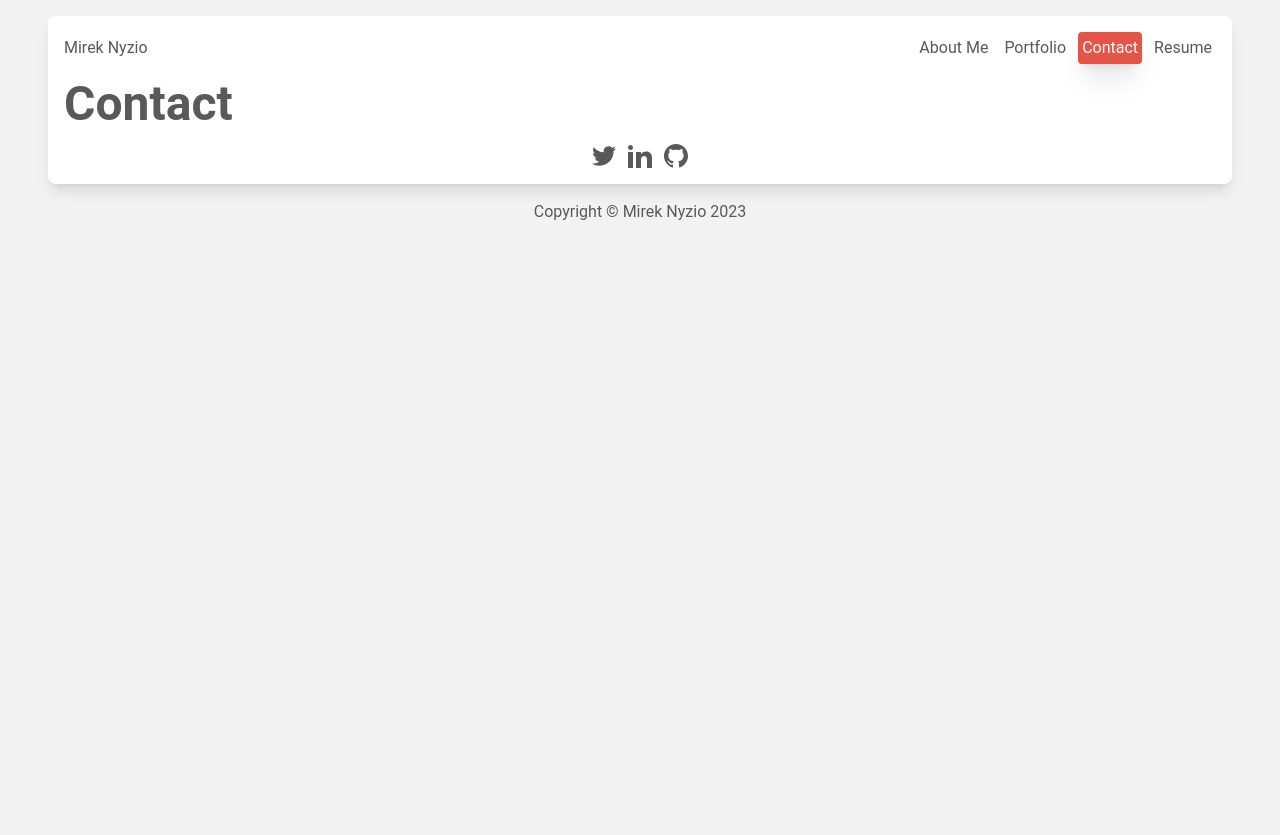
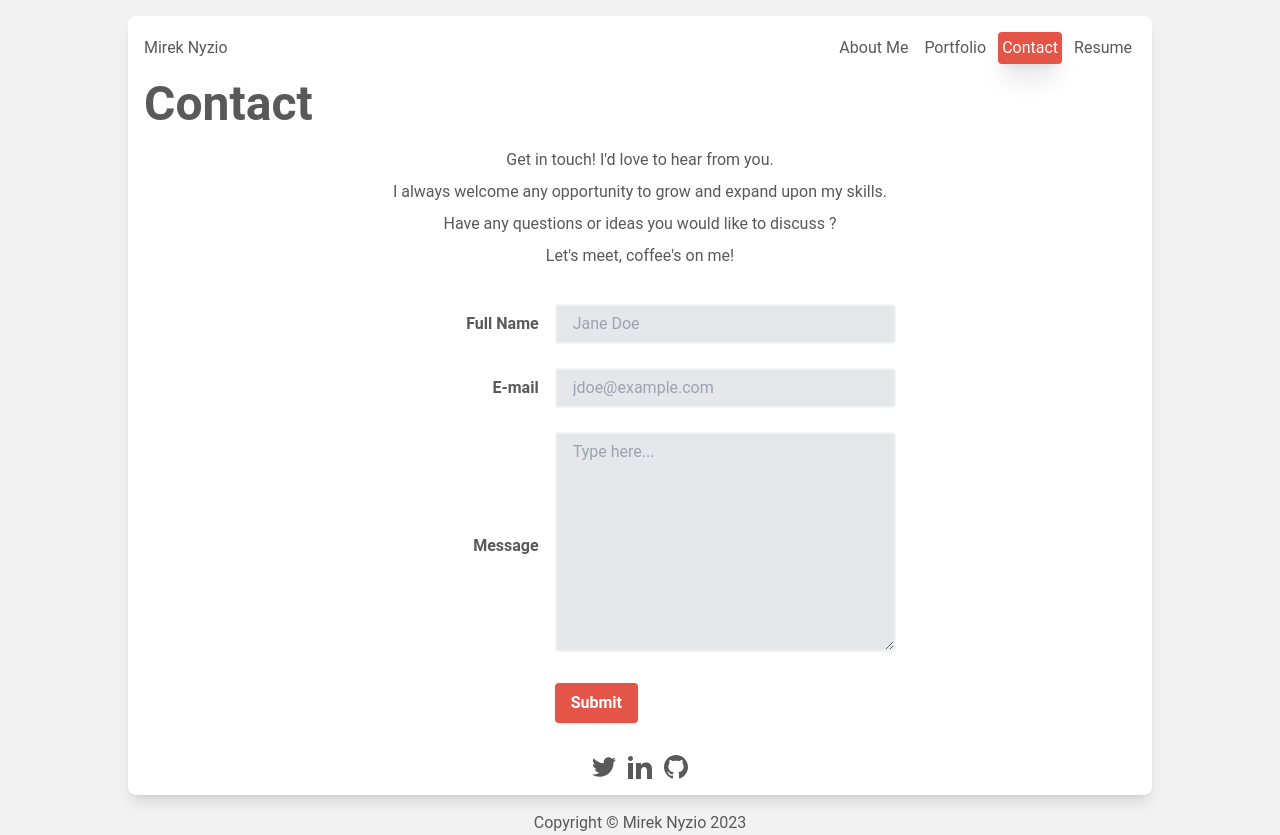
Before and after one commit to mnyzio/react-portfolio, a React (Create React App) app: page /contact in a window 1280 px wide. Before the commit the page ends 800 px from the top, so only its background shows below. Built offline with nearby package versions, Linux system fonts and the light colour scheme.

Commit message:
completed contact card

```diff
--- a/package.json
+++ b/package.json
@@ -42,6 +42,7 @@
     ]
   },
   "devDependencies": {
+    "@tailwindcss/forms": "^0.5.3",
     "tailwindcss": "^3.3.2"
   }
 }
--- a/src/App.js
+++ b/src/App.js
@@ -17,7 +17,7 @@ function App() {
     // Page wrapper
     <div className="w-full flex flex-col items-center px-4 sm:px-12">
       {/* Content wrapper */}
-      <div className="bg-white w-full max-w-screen-xl m-4 p-4 rounded-lg shadow-lg">
+      <div className="bg-white w-full max-w-screen-lg m-4 p-4 rounded-lg shadow-lg">
         <NavBar />
         <Routes>
           <Route path="/" element={<About />} />
--- a/src/pages/Contact.js
+++ b/src/pages/Contact.js
@@ -1,6 +1,62 @@
+import { useState } from "react";
+import validateEmail from "../utils/helpers";
 import { motion as m } from "framer-motion";
 
 export default function Contact() {
+  // Create state variables htmlFor the fields in the form
+  // We are also setting their initial values to an empty string
+  const [email, setEmail] = useState("");
+  const [name, setName] = useState("");
+  const [message, setMessage] = useState("");
+  const [errorMessage, setErrorMessage] = useState("");
+
+  const handleInputChange = (e) => {
+    const { target } = e;
+    const inputType = target.name;
+    const inputValue = target.value;
+
+    if (inputType === "email") {
+      setEmail(inputValue);
+    } else if (inputType === "full-name") {
+      setName(inputValue);
+    } else {
+      setMessage(inputValue);
+    }
+  };
+
+  const handleFormSubmit = (e) => {
+    e.preventDefault();
+
+    // Check to see if user entered name
+    if (!name) {
+      setErrorMessage("Please enter your name");
+      document.getElementById("full-name").focus();
+      return;
+    }
+
+    // Check to see if user entered valid e-mail address
+    if (!validateEmail(email)) {
+      setErrorMessage("Please enter valid e-mail address");
+      document.getElementById("email").focus();
+      return;
+    }
+
+    // Check to see if user entered message
+    if (!message) {
+      setErrorMessage("Message field cannot be empty");
+      document.getElementById("message").focus();
+      return;
+    }
+
+    //
+    alert(`Thank you for your message ${name}.`);
+
+    setEmail("");
+    setName("");
+    setMessage("");
+    setErrorMessage("");
+  };
+
   return (
     <m.section
       initial={{ y: "10%", opacity: 0 }}
@@ -10,6 +66,104 @@ export default function Contact() {
       className="py-4"
     >
       <h3 className="text-5xl font-bold">Contact</h3>
+      <div className="p-4 leading-8 md:text-center">
+        <p>Get in touch! I'd love to hear from you.</p>
+        <p>I always welcome any opportunity to grow and expand upon my skills.</p>
+        <p>Have any questions or ideas you would like to discuss ?</p>
+        <p>Let's meet, coffee's on me!</p>
+      </div>
+      <form className="w-full max-w-lg mx-auto py-4">
+        <div className="md:flex md:items-center mb-6">
+          <div className="md:w-1/3">
+            <label
+              className="block font-bold md:text-right mb-1 md:mb-0 pr-4"
+              htmlFor="full-name"
+            >
+              Full Name
+            </label>
+          </div>
+          <div className="md:w-2/3">
+            <input
+              className="bg-gray-200 appearance-none border-2 border-body-bg-color rounded w-full py-2 px-4 leading-tight focus:outline-none focus:bg-white focus:border-orange"
+              name="full-name"
+              id="full-name"
+              onChange={handleInputChange}
+              value={name}
+              type="text"
+              placeholder="Jane Doe"
+            />
+          </div>
+        </div>
+        <div className="md:flex md:items-center mb-6">
+          <div className="md:w-1/3">
+            <label
+              className="block font-bold md:text-right mb-1 md:mb-0 pr-4"
+              htmlFor="email"
+            >
+              E-mail
+            </label>
+          </div>
+          <div className="md:w-2/3">
+            <input
+              className="bg-gray-200 appearance-none border-2 border-body-bg-color rounded w-full py-2 px-4 leading-tight focus:outline-none focus:bg-white focus:border-orange"
+              name="email"
+              id="email"
+              onChange={handleInputChange}
+              value={email}
+              type="text"
+              placeholder="jdoe@example.com"
+            />
+          </div>
+        </div>
+        <div className="md:flex md:items-center mb-6">
+          <div className="md:w-1/3">
+            <label
+              className="block font-bold md:text-right mb-1 md:mb-0 pr-4"
+              htmlFor="message"
+            >
+              Message
+            </label>
+          </div>
+          <div className="md:w-2/3">
+            <textarea
+              className="bg-gray-200 appearance-none border-2 border-body-bg-color rounded w-full py-2 px-4 leading-tight focus:outline-none focus:bg-white focus:border-orange"
+              name="message"
+              id="message"
+              onChange={handleInputChange}
+              value={message}
+              type="text"
+              placeholder="Type here..."
+              rows={10}
+            />
+          </div>
+        </div>
+        <div className="md:flex md:items-center">
+          <div className="md:w-1/3"></div>
+          <div className="md:w-2/3">
+            <button
+              className="shadow bg-orange hover:opacity-90 transition-all duration-300 focus:shadow-outline focus:outline-none text-white font-bold py-2 px-4 rounded"
+              type="button"
+              onClick={handleFormSubmit}
+            >
+              Submit
+            </button>
+          </div>
+        </div>
+        {errorMessage && (
+          <m.div
+            initial={{ y: "10%", opacity: 0 }}
+            animate={{ y: 0, opacity: 1 }}
+            transition={{ duration: 0.75, ease: "easeOut" }}
+            exit={{ opacity: 0 }}
+            className="md:flex md:items-center"
+          >
+            <div className="md:w-1/3"></div>
+            <div className="md:w-2/3">
+              <p className="error-text text-red-600 mt-3">{errorMessage}</p>
+            </div>
+          </m.div>
+        )}
+      </form>
     </m.section>
   );
 }
--- /dev/null
+++ b/src/utils/helpers.js
@@ -0,0 +1,4 @@
+export default function validateEmail(email) {
+  const re = /^(([^<>()[\]\\.,;:\s@"]+(\.[^<>()[\]\\.,;:\s@"]+)*)|(".+"))@((\[[0-9]{1,3}\.[0-9]{1,3}\.[0-9]{1,3}\.[0-9]{1,3}\])|(([a-zA-Z\-0-9]+\.)+[a-zA-Z]{2,}))$/;
+  return re.test(String(email).toLowerCase());
+}
--- a/tailwind.config.js
+++ b/tailwind.config.js
@@ -11,4 +11,5 @@ module.exports = {
       },
     },
   },
+  // plugins: [require('@tailwindcss/forms')]
 };
```
Also changed, not shown: 1 other file (tests, documents, lock files or other folders).
